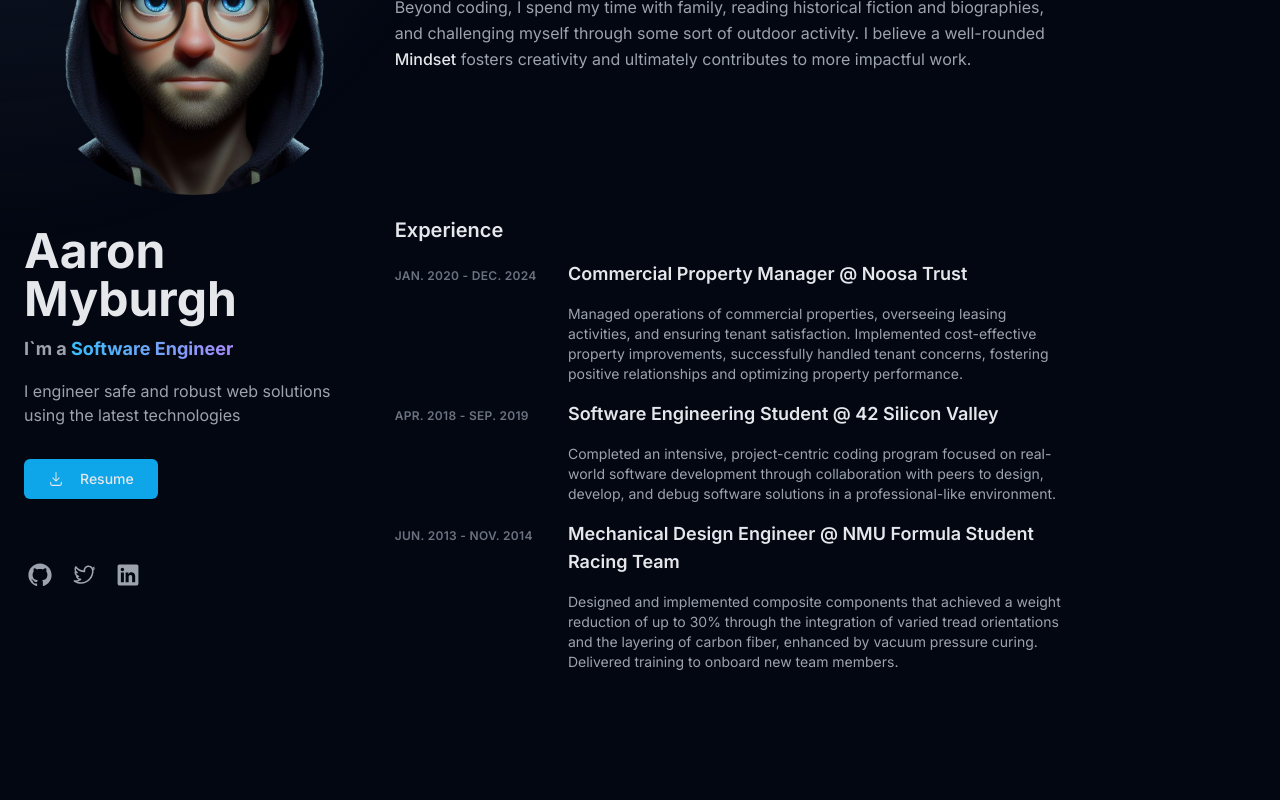
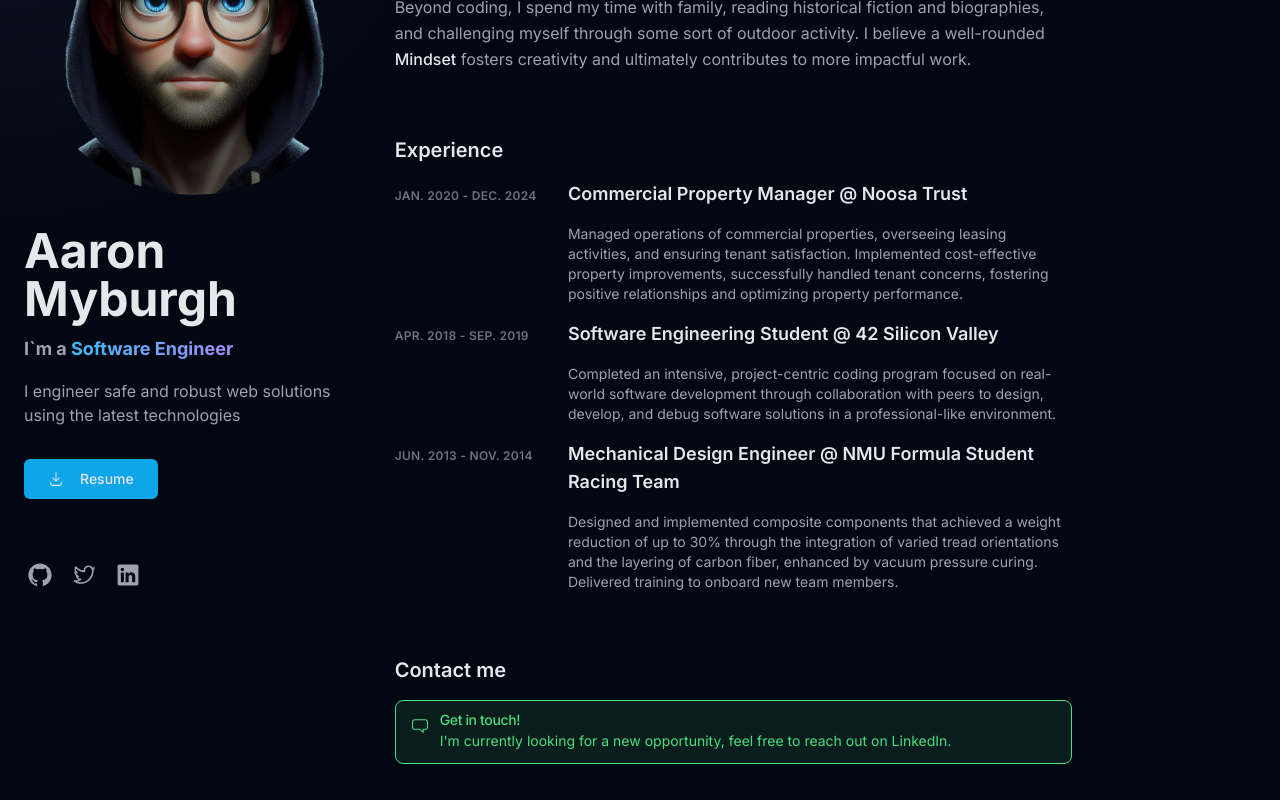
Before and after one commit to amyburgh/my-site, a Next.js app: page / in a window 1280 px wide. Shown: the part 240-1040 px from the top of the page. Built offline with nearby package versions, Linux system fonts and the light colour scheme.

Commit message:
Adjust section margins and update site preview

```diff
--- a/components/About.tsx
+++ b/components/About.tsx
@@ -6,8 +6,8 @@
   return (
     <section
       id='about'
-      className='mb-16 scroll-mt-16 md:mb-24 lg:mb-36 lg:scroll-mt-24'
-      aria-label='about me'
+      className='mb-8 scroll-mt-16 md:mb-12 lg:mb-16 lg:scroll-mt-24'
+      aria-label='about'
     >
       <h3 className='not-prose mb-4 flex whitespace-pre-wrap text-xl font-semibold text-gray-200'>
         <a
--- a/components/Contact.tsx
+++ b/components/Contact.tsx
@@ -8,7 +8,7 @@
   return (
     <section
       id='contact'
-      className='mb-16 scroll-mt-16 md:mb-24 lg:mb-36 lg:scroll-mt-24'
+      className='mb-8 scroll-mt-16 md:mb-12 lg:mb-16 lg:scroll-mt-24'
       aria-label='contact'
     >
       <h3 className='not-prose mb-4 flex whitespace-pre-wrap text-center text-xl font-semibold text-gray-200'>
--- a/components/Experience.tsx
+++ b/components/Experience.tsx
@@ -30,7 +30,7 @@
   return (
     <section
       id='experience'
-      className='mb-16 scroll-mt-16 md:mb-24 lg:mb-36 lg:scroll-mt-24'
+      className='mb-8 scroll-mt-16 md:mb-12 lg:mb-16 lg:scroll-mt-24'
     >
       <h3 className='not-prose mb-4 flex whitespace-pre-wrap text-xl font-semibold text-gray-200'>
         <a
```
Also changed, not shown: public/site-preview.jpeg.
